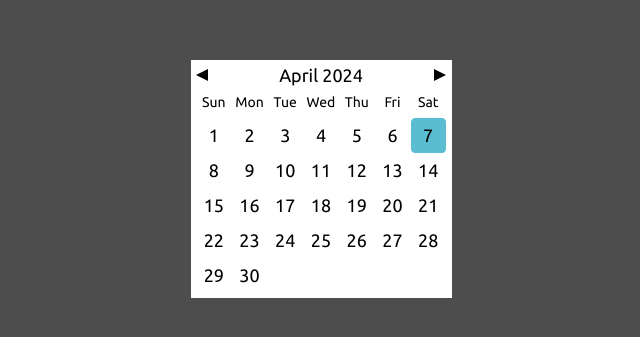
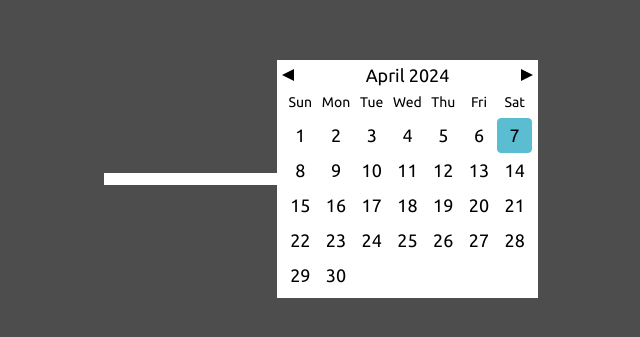
Before and after one commit to VillemanArm/calendar_vue3_ts, a Vue app: page / in a window 1280 px wide. Shown: the part 221-558 px from the top of the page, without its empty margins (319-959 px from the left). Built offline with nearby package versions, Linux system fonts and the light colour scheme.

Commit message:
feat: realize date transferring to calendar

```diff
--- a/index.html
+++ b/index.html
@@ -4,7 +4,7 @@
     <meta charset="UTF-8">
     <link rel="icon" href="/favicon.ico">
     <meta name="viewport" content="width=device-width, initial-scale=1.0">
-    <title>Vite App</title>
+    <title>Calendar</title>
   </head>
   <body>
     <div id="app"></div>
--- a/src/App.vue
+++ b/src/App.vue
@@ -1,11 +1,17 @@
 <script setup lang="ts">
 import { RouterLink, RouterView } from 'vue-router'
 import Calendar from './components/Calendar.vue'
+import { reactive, ref, computed, onMounted, onUpdated, watch } from 'vue'
+
+
+const newDate = ref('')
+
 </script>
 
 <template>
   <div class="app-container">
-    <Calendar @day-click="(date) => {console.log(date)}" transferredDate="2024-04-10"/>
+    <input type="text" v-model="newDate">
+    <Calendar @day-click="(date) => {console.log(date)}" :transferredDate="newDate"/>
   </div>
 </template>
 
--- a/src/components/Calendar.vue
+++ b/src/components/Calendar.vue
@@ -1,10 +1,10 @@
 <script setup lang="ts">
-import { reactive, ref, computed, onMounted, onUpdated, watch } from 'vue'
+import { reactive, ref, toRef, computed, onMounted, onUpdated, watch } from 'vue'
 import { useCalendarStore } from '@/stores/Calendar'
 
-defineProps<{
-	transferredDate: string;
-}>();
+const props = defineProps({
+	transferredDate: String
+});
 
 const store = useCalendarStore()
 const emit = defineEmits(['dayClick'])
@@ -13,11 +13,29 @@ function handleDayClick(event: MouseEvent) {
 	const target = event.target as HTMLElement;
 	if (target.matches('.calendar__day') && target.innerText) {
 			store.selectedDate = +target.innerText;
-			emit('dayClick', `${store.selectedYear}-${store.selectedMonth}-${target.innerText}`)
+			emit('dayClick', `${store.selectedYear}-${store.selectedMonth + 1}-${target.innerText}`)
 	}
 }
 
+function setTransferredDate() {
+	const dateFormat = /^\d{4}-(0[1-9]|1[0-2])-(0[1-9]|[12]\d|3[01])$/;
+    if (props.transferredDate && dateFormat.test(props.transferredDate)) {
+		const newDate = new Date(props.transferredDate);
+		store.dateInMs = newDate.getTime();
+		store.selectedDate = newDate.getDate();
+	}
+}
 
+onMounted(() => {
+	setTransferredDate()
+})
+
+
+const transferredDate = toRef(props, 'transferredDate')
+
+watch(transferredDate, () => {
+      setTransferredDate();
+    })
 
 </script>
 
@@ -41,7 +59,7 @@ function handleDayClick(event: MouseEvent) {
 		<div class="calendar__days" @click="(event: MouseEvent) => {handleDayClick(event)}">
 			<div
 				v-for="day, index in store.displayedDays"
-				key="index"
+				:key="index"
 				:class="{
 					'calendar__day': true,
 					'calendar__current-day': (store.currentYear === store.selectedYear && store.currentMonth === store.selectedMonth && store.currentDate === day),
--- a/src/stores/Calendar.ts
+++ b/src/stores/Calendar.ts
@@ -12,11 +12,13 @@ export const useCalendarStore = defineStore('calendar', () => {
   let dateInMs = ref(Date.now());
   let selectedYear = computed(() => new Date(dateInMs.value).getFullYear());
   let selectedMonth = computed(() => new Date(dateInMs.value).getMonth());
+  let selectedDate = ref(new Date(dateInMs.value).getDate())
   let selectedMonthName = computed(() => months[selectedMonth.value])
   let daysInMonth = computed(() => new Date(selectedYear.value, selectedMonth.value + 1, 0).getDate())
   let displayedDays = computed(() => {
     const firstDay = new Date(selectedYear.value, selectedMonth.value, 1).getDay()
 
+    // если нужно вставить в начало календаря даты предыдущего месяца - переписать начальную генерацию массива
     const days: Array< '' | number> = Array(firstDay - 1).fill('')
 
     for (let i:number = 1; i <= daysInMonth.value; i++) {
@@ -30,13 +32,10 @@ export const useCalendarStore = defineStore('calendar', () => {
 
     return days
   })
-  let selectedDate = ref(currentDate)
-
 
   function changeSelectedMonth(monthAmount: number) {
     dateInMs.value += monthAmount * dayInMs * daysInMonth.value;
   }
 
-
-  return { selectedYear, selectedMonth, selectedDate, selectedMonthName, displayedDays, currentDate, currentMonth, currentYear, changeSelectedMonth };
+  return { selectedYear, dateInMs, selectedMonth, selectedDate, selectedMonthName, displayedDays, currentDate, currentMonth, currentYear, changeSelectedMonth };
 });
```
Also changed, not shown: 1 other file (tests, documents, lock files or other folders).
